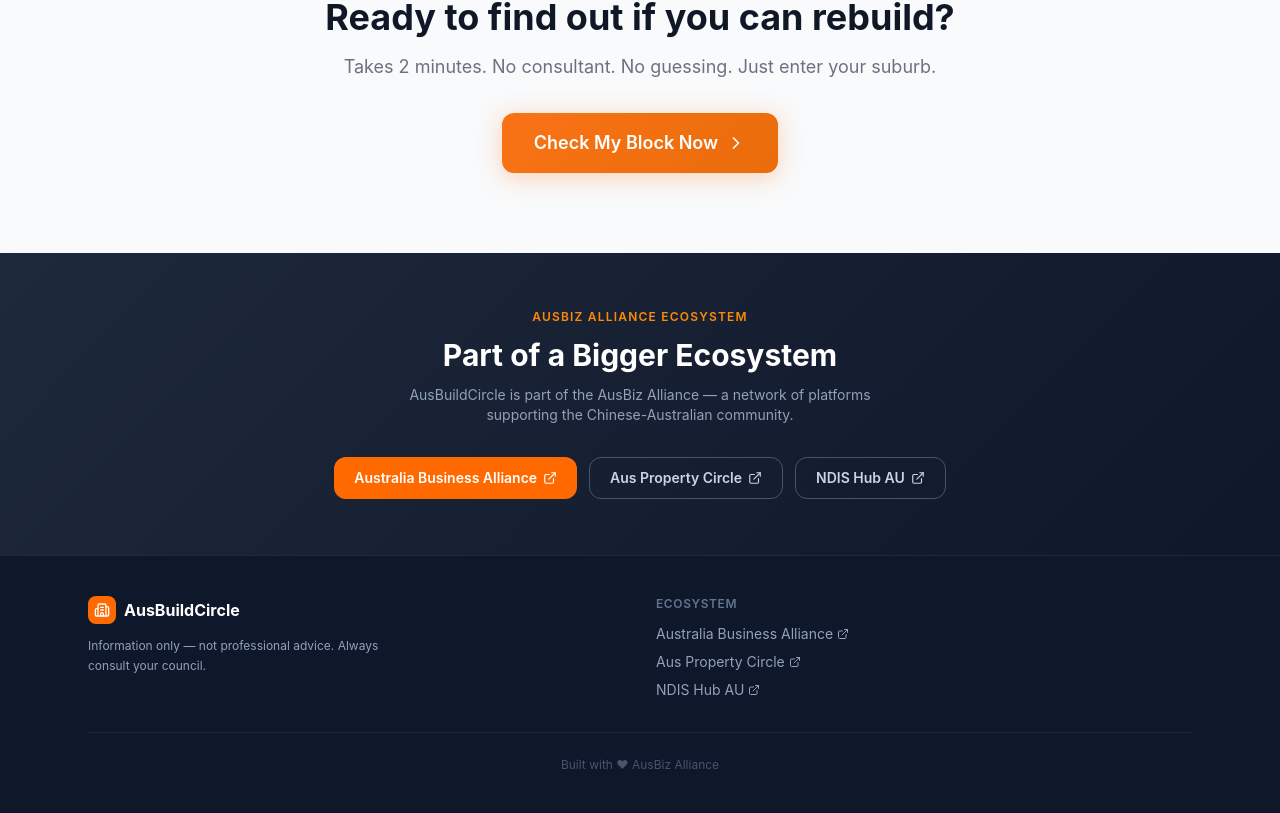
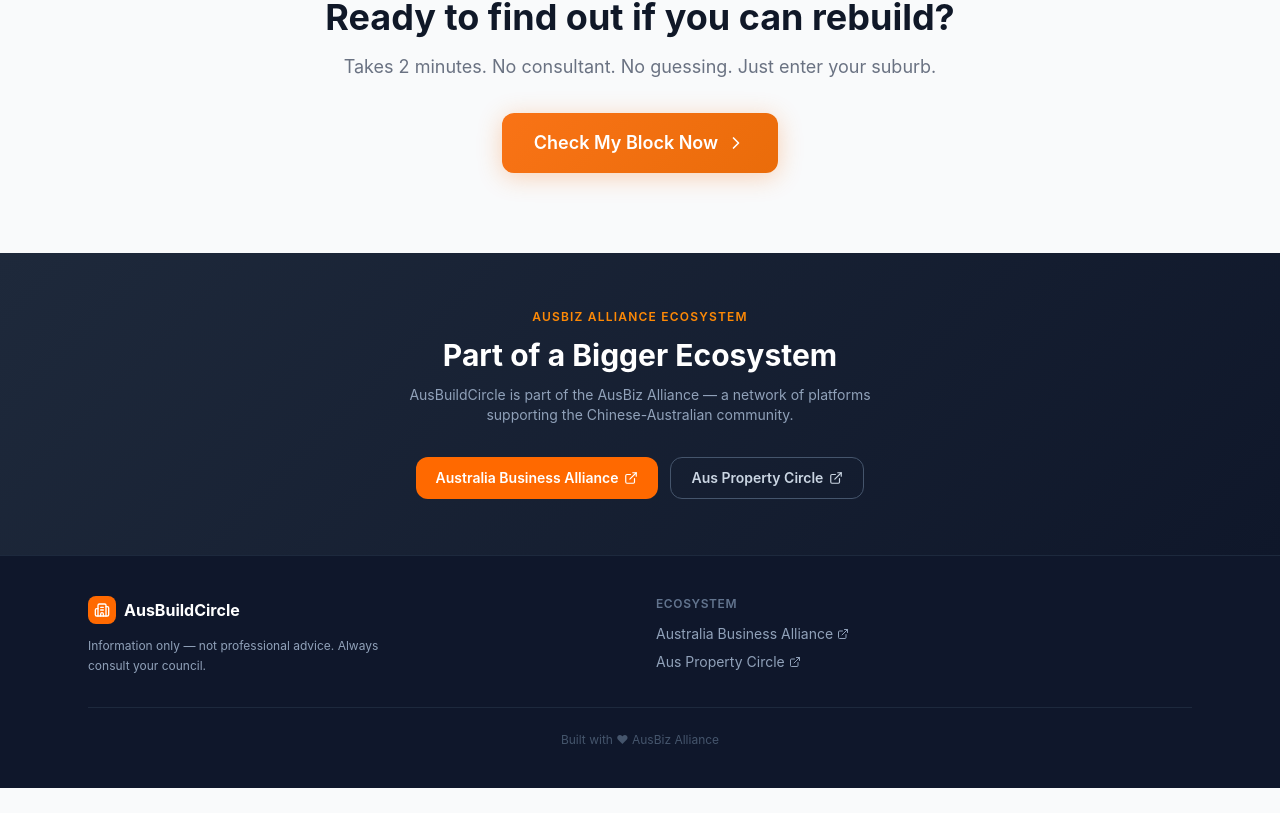
Before and after one commit to AIandLife/kdr-guide, a Next.js app: page / in a window 1280 px wide. Shown: the part 2913-3726 px from the top of the page. After the commit the page ends 3701 px from the top, so only its background shows below. Built offline with nearby package versions, Linux system fonts and the light colour scheme; no server answers.

Commit message:
Hide NDIS Hub from ecosystem banner and footer

```diff
--- a/src/app/page.tsx
+++ b/src/app/page.tsx
@@ -394,11 +394,7 @@
               {lang === 'zh' ? '澳洲房产圈' : 'Aus Property Circle'}
               <ExternalLink className="w-3.5 h-3.5" />
             </a>
-            <a href="https://ndis-hub-ten.vercel.app" target="_blank" rel="noopener noreferrer"
-              className="inline-flex items-center gap-1.5 border border-slate-600 hover:border-slate-400 text-slate-300 hover:text-white font-semibold px-5 py-2.5 rounded-xl text-sm transition-colors">
-              {lang === 'zh' ? '澳洲NDIS圈' : 'NDIS Hub AU'}
-              <ExternalLink className="w-3.5 h-3.5" />
-            </a>
+            {/* NDIS Hub — hidden until ready */}
           </div>
         </div>
       </section>
@@ -426,7 +422,7 @@
                 {[
                   { href: 'https://www.australiabusinessalliance.com', label: lang === 'zh' ? '澳洲商业联盟' : 'Australia Business Alliance' },
                   { href: 'https://auspropertycircle.com',             label: lang === 'zh' ? '澳洲房产圈' : 'Aus Property Circle' },
-                  { href: 'https://ndis-hub-ten.vercel.app',          label: lang === 'zh' ? '澳洲NDIS圈' : 'NDIS Hub AU' },
+                  // NDIS Hub — hidden until ready
                 ].map(l => (
                   <a key={l.href} href={l.href} target="_blank" rel="noopener noreferrer"
                     className="flex items-center gap-1 text-sm text-slate-400 hover:text-white transition-colors">
```
Also changed, not shown: 1 other file (tests, documents, lock files or other folders).
